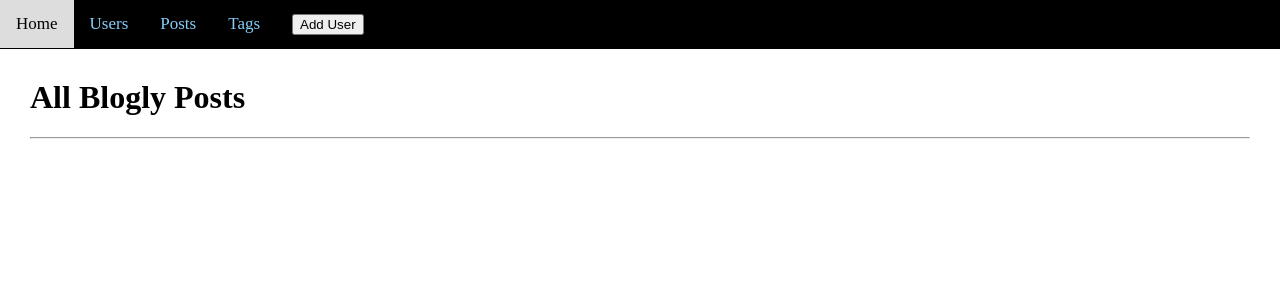
After one commit to petitepirate/sqlA_Blogly, a Flask app: page /posts in a window 1280 px wide. The commit adds this page. Shown: the top 300 px of the page. Run offline with Flask 2, Linux system fonts and the light colour scheme; data that the repository does not hold is empty.

Commit message:
section 3 complete

```diff
--- a/app.py
+++ b/app.py
@@ -1,7 +1,7 @@
 """Blogly application."""
 from flask_debugtoolbar import DebugToolbarExtension
-from flask import Flask, request, redirect, render_template
-from models import db, connect_db, User, Post
+from flask import Flask, request, redirect, render_template, flash
+from models import db, connect_db, User, Post, Tag
 
 app = Flask(__name__)
 app.config['SQLALCHEMY_DATABASE_URI'] = 'postgresql:///blogly'
@@ -17,14 +17,14 @@ debug = DebugToolbarExtension(app)
 
 
 @app.route("/")
-# to be fixed later
 def home():
-    return redirect("/users")
+    posts = Post.query.order_by(Post.created_at.desc()).limit(5).all()
+    return render_template("homepage.html", posts=posts)
 
 
 @app.errorhandler(404)
 def page_not_found(e):
-    """Show 404 NOT FOUND page."""
+    """Custom 404 Page"""
 
     return render_template('404.html'), 404
 
@@ -33,7 +33,7 @@ def page_not_found(e):
 def list_users():
     """List users and show add form button"""
 
-    users = User.query.all()
+    users = User.query.order_by(User.last_name, User.first_name).all()
 
     return render_template("index.html", users=users)
 
@@ -56,6 +56,7 @@ def user_entry():
 
     db.session.add(new_user)
     db.session.commit()
+    flash(f"User {new_user.first_name} {new_user.last_name} added.")
 
     return redirect("/users")
 
@@ -65,7 +66,7 @@ def show_user(user_id):
     """show details of a pet"""
     user = User.query.get_or_404(user_id)
     image_url = user.image_url
-    print(image_url)
+
     return render_template("userdeets.html", user=user, image_url=image_url)
 
 
@@ -87,6 +88,7 @@ def submit_edit(user_id):
 
     db.session.add(user)
     db.session.commit()
+    flash(f"User edited.")
 
     return redirect("/users")
 
@@ -98,6 +100,7 @@ def delete_user(user_id):
     user = User.query.get_or_404(user_id)
     db.session.delete(user)
     db.session.commit()
+    flash(f"User deleted.")
 
     return redirect("/users")
 ###################################################################
@@ -108,22 +111,38 @@ def delete_user(user_id):
 def new_post(user_id):
     """Show edit form"""
     user = User.query.get_or_404(user_id)
-    return render_template("newpostform.html", user=user)
+    tags = Tag.query.all()  # Exercise 3 Addition
+
+    # Exercise 3 Addition
+    return render_template("newpostform.html", user=user, tags=tags)
 
 
 @app.route('/users/<int:user_id>/posts/new', methods=["POST"])
 def submit_post(user_id):
     """new post"""
     user = User.query.get_or_404(user_id)
+    tag_ids = [int(num) for num in request.form.getlist(
+        "tags")]  # Exercise 3 Addition
+    tags = Tag.query.filter(Tag.id.in_(tag_ids)).all()  # Exercise 3 Addition
+
     new_post = Post(
         title=request.form['title'],
-        content=request.form['content'], user=user
+        # Exercise 3 Addition
+        content=request.form['content'], user=user, tags=tags
     )
 
     db.session.add(new_post)
     db.session.commit()
+    flash(f"Post added")
 
     return redirect(f"/users/{user_id}")
+
+
+@app.route("/posts")
+def all_posts():
+    posts = Post.query.order_by(Post.created_at.desc()).limit(30).all()
+
+    return render_template('allposts.html', posts=posts)
 
 
 @app.route('/posts/<int:post_id>')
@@ -139,7 +158,9 @@ def edit_post(post_id):
     """Edit a post"""
 
     post = Post.query.get_or_404(post_id)
-    return render_template('editpostform.html', post=post)
+    tags = Tag.query.all()  # Exercise 3 Addition
+    # Exercise 3 Addition
+    return render_template('editpostform.html', post=post, tags=tags)
 
 
 @app.route('/posts/<int:post_id>/edit', methods=["POST"])
@@ -150,8 +171,13 @@ def submit_post_edit(post_id):
     post.title = request.form['title']
     post.content = request.form['content']
 
+    tag_ids = [int(num) for num in request.form.getlist("tags")]
+    post.tags = Tag.query.filter(Tag.id.in_(
+        tag_ids)).all()  # Exercise 3 Addition
+
     db.session.add(post)
     db.session.commit()
+    flash(f"Post updated")
 
     return redirect(f"/users/{post.user_id}")
 
@@ -164,5 +190,85 @@ def delete_post(post_id):
 
     db.session.delete(post)
     db.session.commit()
+    flash(f"Post deleted")
 
     return redirect(f"/users/{post.user_id}")
+
+###################################################################
+# Exercise 3 start
+
+
+@app.route('/tags')
+def list_tags():
+    """Show a page with info on all tags"""
+
+    tags = Tag.query.all()
+    return render_template('tags.html', tags=tags)
+
+
+@app.route('/tags/new')
+def new_tag_form():
+    """Show a form to create a new tag"""
+
+    posts = Post.query.all()
+    return render_template('newtagform.html', posts=posts)
+
+
+@app.route("/tags/new", methods=["POST"])
+def submit_tag():
+    """Handle form submission for creating a new tag"""
+
+    post_ids = [int(num) for num in request.form.getlist("posts")]
+    posts = Post.query.filter(Post.id.in_(post_ids)).all()
+    new_tag = Tag(name=request.form['name'], posts=posts)
+
+    db.session.add(new_tag)
+    db.session.commit()
+    flash(f"Tag added")
+
+    return redirect("/tags")
+
+
+@app.route('/tags/<int:tag_id>')
+def tag_details(tag_id):
+    """Show a page with info on a specific tag"""
+
+    tag = Tag.query.get_or_404(tag_id)
+    return render_template('tagdetails.html', tag=tag)
+
+
+@app.route('/tags/<int:tag_id>/edit')
+def edit_tag(tag_id):
+    """Show a form to edit an existing tag"""
+
+    tag = Tag.query.get_or_404(tag_id)
+    posts = Post.query.all()
+    return render_template('edittagform.html', tag=tag, posts=posts)
+
+
+@app.route('/tags/<int:tag_id>/edit', methods=["POST"])
+def submit_tag_edit(tag_id):
+    """Handle form submission for updating an existing tag"""
+
+    tag = Tag.query.get_or_404(tag_id)
+    tag.name = request.form['name']
+    post_ids = [int(num) for num in request.form.getlist("posts")]
+    tag.posts = Post.query.filter(Post.id.in_(post_ids)).all()
+
+    db.session.add(tag)
+    db.session.commit()
+    flash(f"Tag edited.")
+
+    return redirect("/tags")
+
+
+@app.route('/tags/<int:tag_id>/delete', methods=["POST"])
+def delete_tag(tag_id):
+    """Handle form submission for deleting an existing tag"""
+
+    tag = Tag.query.get_or_404(tag_id)
+    db.session.delete(tag)
+    db.session.commit()
+    flash(f"Tag deleted.")
+
+    return redirect("/tags")
--- a/static/style.css
+++ b/static/style.css
@@ -37,3 +37,14 @@ body {
 form {
 	width: 100%;
 }
+
+#home {
+	border: 3px solid #fff;
+	padding: 20px;
+}
+#users {
+	width: 50%;
+	float: left;
+	padding: 20px;
+	border: 2px solid red;
+}
--- a/templates/404.html
+++ b/templates/404.html
@@ -4,6 +4,6 @@
 
 {% block content %}
 
-404 Error
+<img src="https://www.boostability.com/wp-content/uploads/2012/10/BOOST_BLOG_IMAGE_RB_SET_10_404_PAGE_1200x628px_v1_3.jpg" alt="404 Error">
 
 {% endblock %}
--- /dev/null
+++ b/templates/allposts.html
@@ -0,0 +1,31 @@
+{% extends 'base.html' %}
+
+{% block title %}All Posts{% endblock %}
+
+{% block content %}
+<h1>All Blogly Posts</h1>
+<hr>
+<div id="home">
+<div id="recent">
+{% for post in posts %}
+<h3>
+  <a href="/posts/{{ post.id }}">{{ post.title }}</a>
+</h2>
+<p>{{ post.content }}</p>
+<p>
+  <small>By {{ post.user.first_name}} {{ post.user.last_name}} on {{ post.friendly_date }}</small>
+</p>
+
+{% if post.tags %}
+<p>
+  <b>Tags:</b>
+  {% for tag in post.tags %}
+  <a href="/tags/{{ tag.id }}"><i>{{ tag.name }}</i></a>
+  {% endfor %}
+</p>
+{% endif %}
+
+{% endfor %}
+</div>
+
+{% endblock %}
--- a/templates/base.html
+++ b/templates/base.html
@@ -9,6 +9,10 @@
 <body>
 <nav class="navbar">
     <a href="/">Home</a>
+    <a href="/users">Users</a>
+    <a href="/posts">Posts</a>
+    <a href="/tags">Tags</a>
+    <a href="/users/new"><button class="navuser">Add User</button></a>
 </nav>
 
 <main id="content">
```
Also changed, not shown: models.py (+28 -0 lines), templates/editpostform.html (+30 -7 lines), templates/edittagform.html (added, +32 -0 lines), templates/homepage.html (added, +32 -0 lines), templates/newpostform.html (+28 -7 lines), templates/newtagform.html (added, +38 -0 lines), templates/postspage.html (+10 -3 lines), templates/tagdetails.html (added, +20 -0 lines), templates/tags.html (added, +17 -0 lines), tests/test_flask.py (+75 -0 lines), tests/test_models.py (+30 -0 lines).
